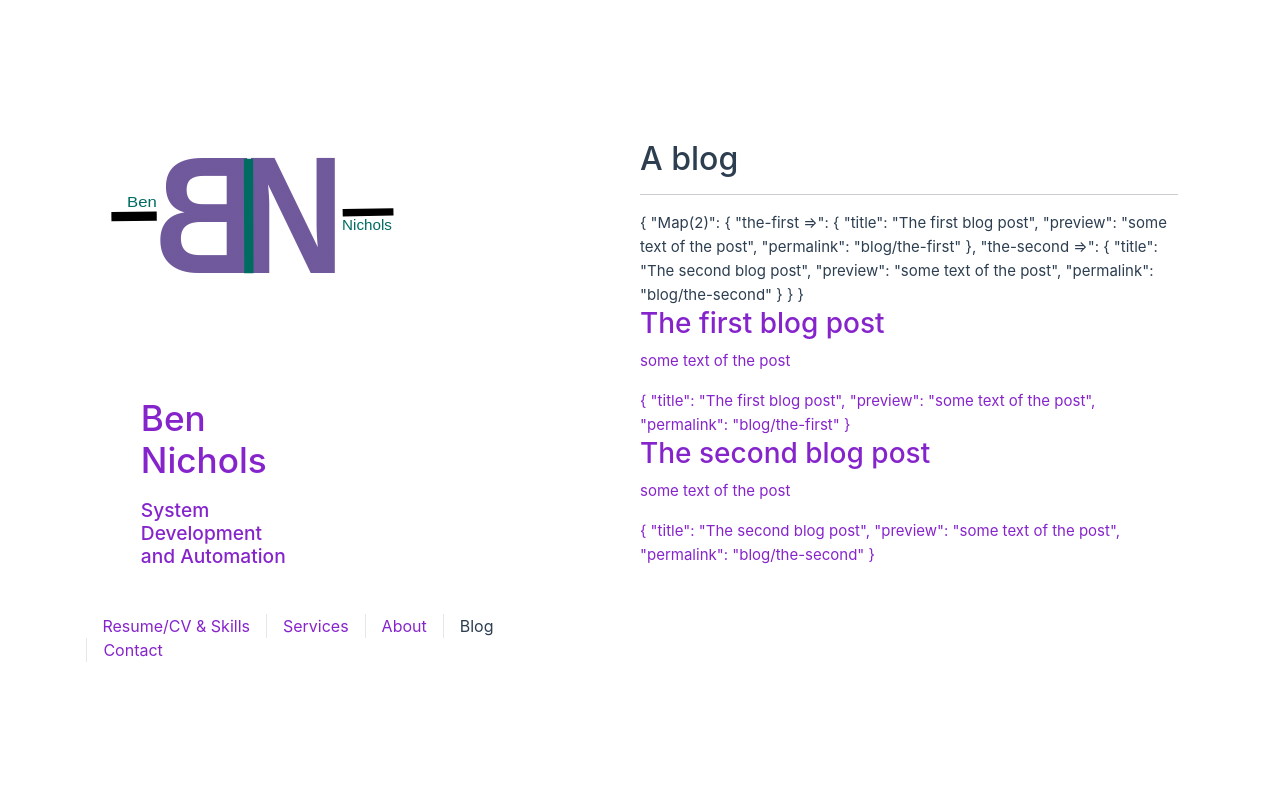
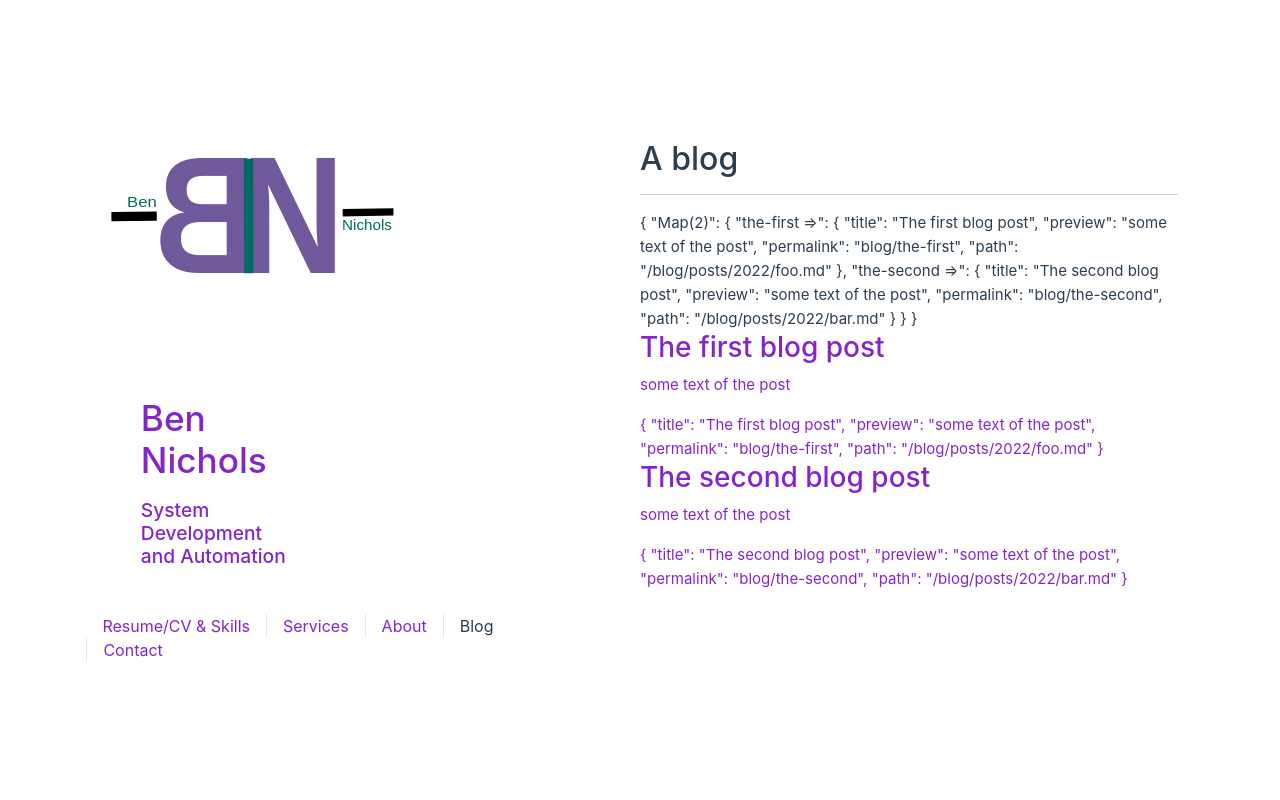
Before and after one commit to bnichs/bnichs-public, a Vue app in the folder bnichs/: page /blog in a window 1280 px wide. Shown: the top 800 px of the page. Built offline with nearby package versions, Linux system fonts and the light colour scheme.

Commit message:
Refactor to PostInfo

```diff
--- a/bnichs/src/blog.ts
+++ b/bnichs/src/blog.ts
@@ -1,24 +1,26 @@
 
-export class Post {
+export class PostInfo {
     permalink: string
     preview: string
     title: string
+    path: string
 
-    constructor(payload: Partial<Post>) {
+    constructor(payload: Partial<PostInfo>) {
         this.title = payload.title || ""
         this.preview = payload.preview || ""
         this.permalink = payload.permalink || ""
+        this.path = payload.path || ""
     }
 }
 
 
 export declare interface PostManifestI {
-    posts: Map<string, Post>
+    posts: Map<string, PostInfo>
 }
 
 
 export class PostManifest {
-    public posts: Map<string, Post>;
+    public posts: Map<string, PostInfo>;
     // bam: string;
 
 
@@ -36,7 +38,7 @@ export class PostManifest {
         entries.forEach( ([key, val]) =>{
             console.log(key)
             console.log(val)
-            const post: Post = new Post(val)
+            const post: PostInfo = new PostInfo(val)
             console.log(post)
             this.posts.set(key, post);
             // const post = this.posts.get(key)
--- a/bnichs/src/views/BlogView.vue
+++ b/bnichs/src/views/BlogView.vue
@@ -30,7 +30,7 @@ import MainBox from '@/components/MainBox.vue'
 
 <script lang="ts">
 import {defineComponent} from "vue";
-import type {Post} from '@/blog'
+import type {PostInfo} from '@/blog'
 import {fetchManifest, PostManifest} from "@/blog";
 // import type {PostManifest} from "@/blog";
 
```
